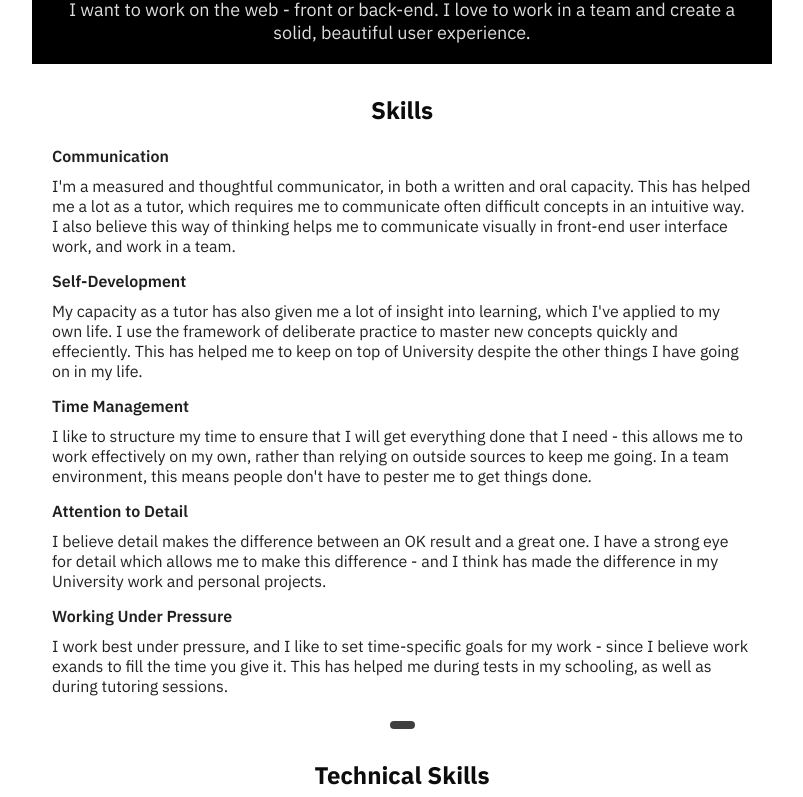
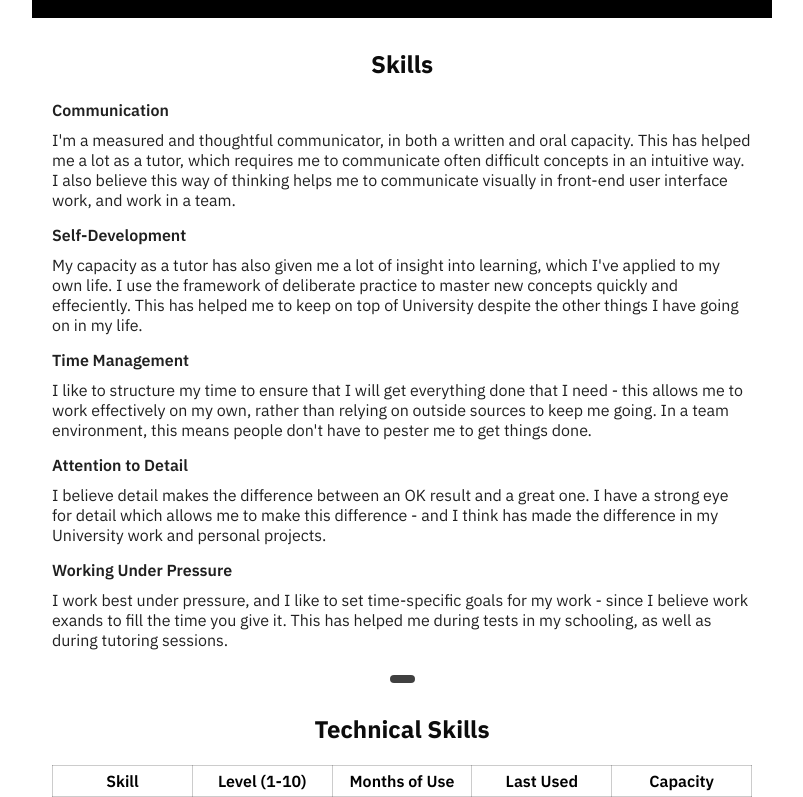
Before and after one commit to mathiasronimus/web-resume, a plain HTML site: page index.html in a window 1280 px wide. Shown: the part 105-902 px from the top of the page, without its empty margins (238-1041 px from the left). Drawn offline with Linux system fonts and the light colour scheme.

Commit message:
Removed Subheading

```diff
--- a/index.html
+++ b/index.html
@@ -19,10 +19,9 @@
             <div id="titleRow">
                 <h1>Mathias Ronimus</h1>
             </div>
-            <h2>I want to work on the web - front or back-end. I love to work in a team and create a solid, beautiful user experience.</h2>
         </section>
     </header>
-    <section class="endOfPage">
+    <section>
         <h1>Skills</h1>
         <p class="topic">Communication</p>
         <p class="detail">I'm a measured and thoughtful communicator, in both a written and oral capacity. This has helped me a lot as a tutor, which requires me to communicate often difficult concepts in an intuitive way. I also believe this way of thinking helps me to communicate visually in front-end user interface work, and work in a team.</p>
--- a/stylesheet.css
+++ b/stylesheet.css
@@ -84,7 +84,7 @@ header h1 {
     font-size: 30px;
 }
 
-header h2 {
+h2 {
     text-align: center;
     font-weight: 400;
     opacity: 0.87;
```
